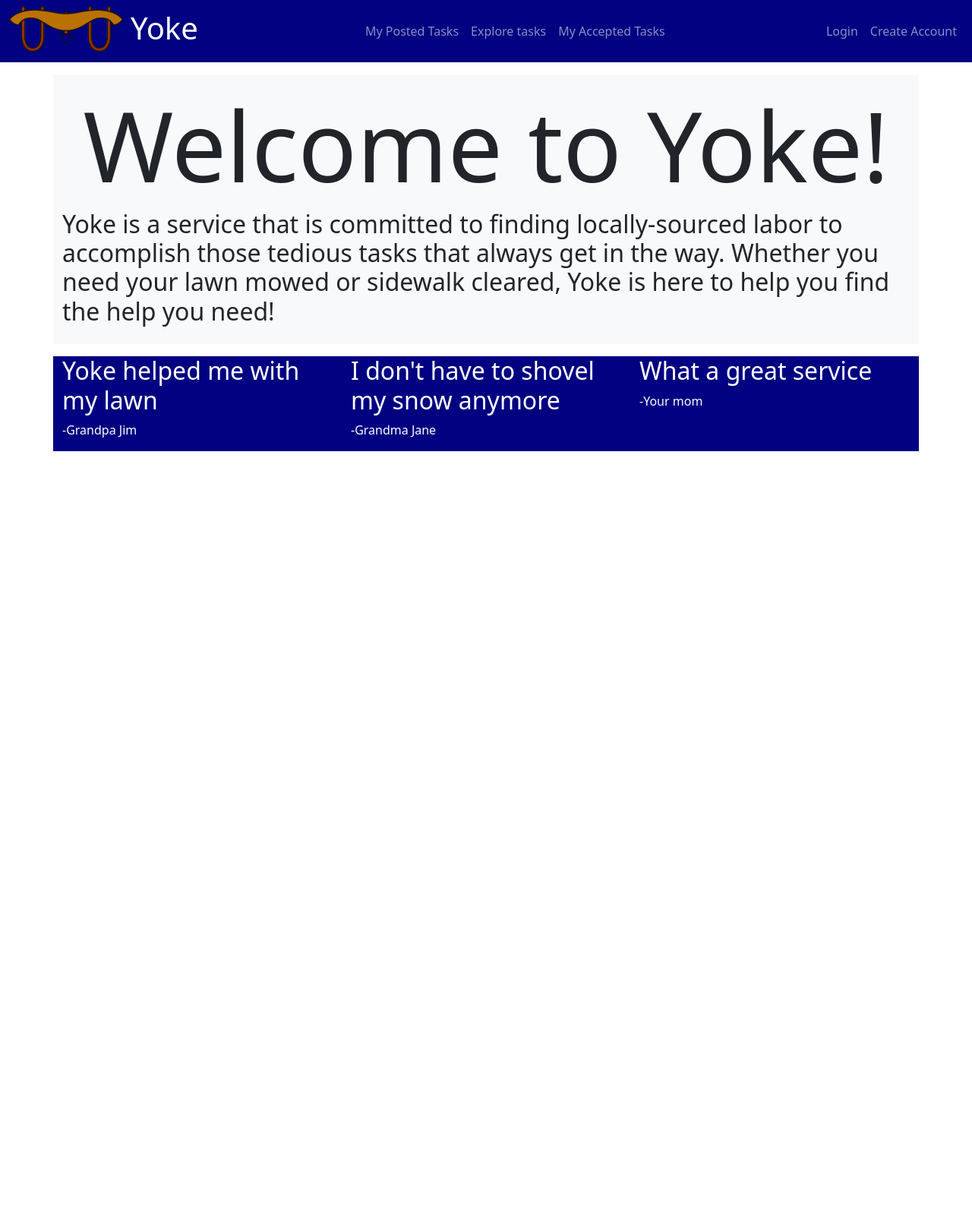
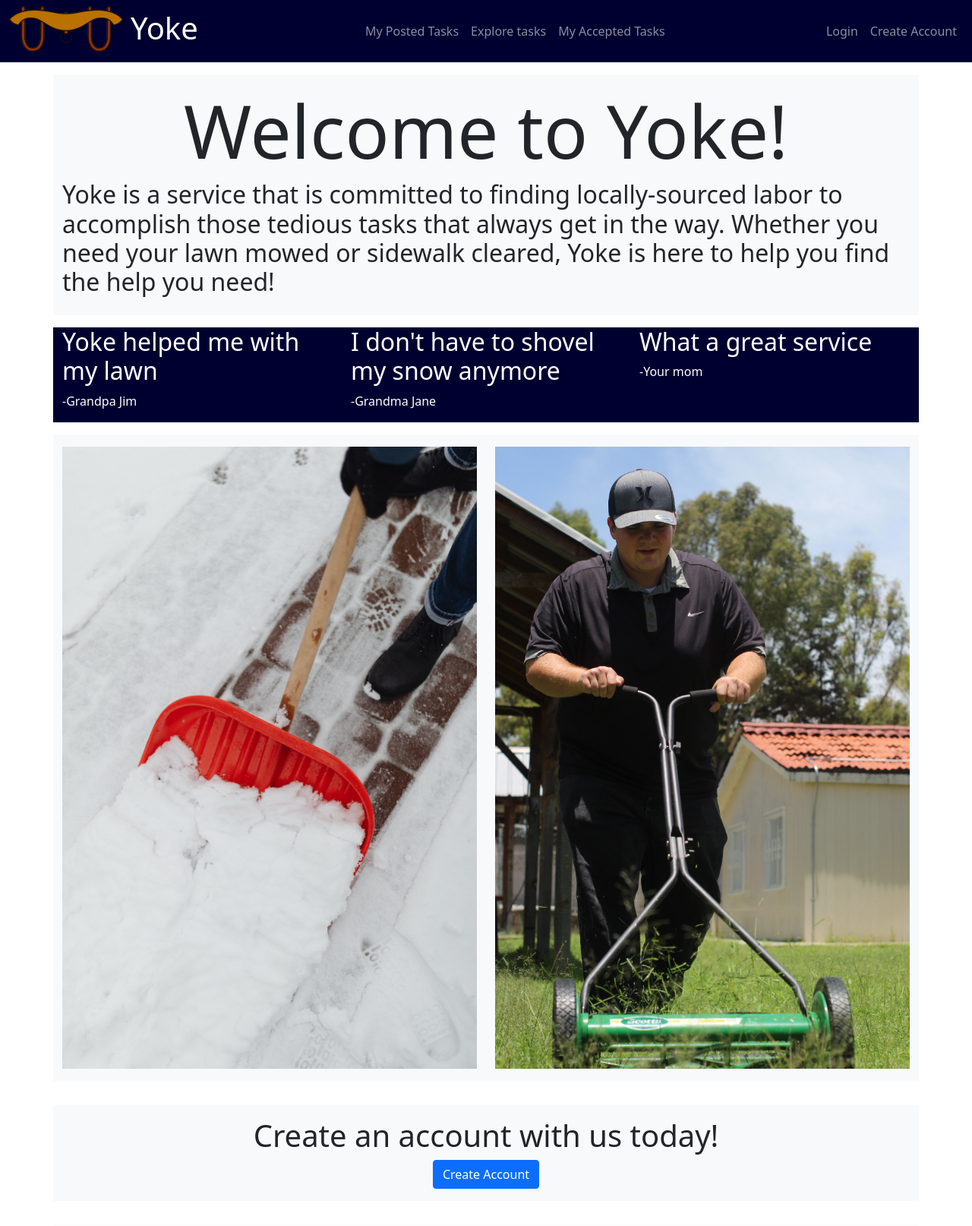
Before and after one commit to kaisermikael/Group-8-Yoke, a Django app: page /home in a window 1280 px wide. Shown: the top 1614 px of the page at 76% size. Before the commit the page ends 594 px from the top, so only its background shows below. Run offline with Django 4.2, Linux system fonts and the light colour scheme; some libraries are stand-ins or nearby versions.

Commit message:
changed colors and gave some love to the homepage

```diff
--- a/source/yokeProject/yokeApp/templates/registration/login.html
+++ b/source/yokeProject/yokeApp/templates/registration/login.html
@@ -13,7 +13,7 @@
   </head>
   <body>
        <!-- nav bar -->
-    <nav class="navbar navbar-expand-sm navbar-dark" style="background-color: rgb(1, 1, 129);">
+    <nav class="navbar navbar-expand-sm navbar-dark" style="background-color: rgb(0, 0, 48);">
 
             <div class="d-flex justify-content-center flex-row">
                  <a href="/" class=""><img src="{% static "yoke-transparent.png" %}" alt="My image" style="width: 150px;height: 60px"></a>
--- a/source/yokeProject/yokeApp/templates/yokeapp/create_account.html
+++ b/source/yokeProject/yokeApp/templates/yokeapp/create_account.html
@@ -13,7 +13,7 @@
   </head>
   <body>
        <!-- nav bar -->
-    <nav class="navbar navbar-expand-sm navbar-dark" style="background-color: rgb(1, 1, 129);">
+    <nav class="navbar navbar-expand-sm navbar-dark" style="background-color: rgb(0, 0, 48);">
 
             <div class="d-flex justify-content-center flex-row">
                  <a href="/" class=""><img src="{% static "yoke-transparent.png" %}" alt="My image" style="width: 150px;height: 60px"></a>
--- a/source/yokeProject/yokeApp/templates/yokeapp/home.html
+++ b/source/yokeProject/yokeApp/templates/yokeapp/home.html
@@ -22,7 +22,7 @@
   </head>
   <body>
         <!-- nav bar -->
-    <nav class="navbar navbar-expand-lg navbar-dark" style="background-color: rgb(1, 1, 129);">
+    <nav class="navbar navbar-expand-lg navbar-dark" style="background-color: rgb(0, 0, 48);">
         <div class="container-fluid">
             <div class="d-flex justify-content-center flex-row">
                  <a href="/" class=""><img src="{% static "yoke-transparent.png" %}" alt="My image" style="width: 150px;height: 60px"></a>
@@ -49,28 +49,63 @@
 
     {% if default == True %}
     <div class="container-lg">
+
         <div class="row">
             <div class="col bg-light py-3 my-3">
-                <h1 style=font-size:800% class="text-center">Welcome to Yoke!</h1>
+                <h1 style=font-size:600% class="text-center">Welcome to Yoke!</h1>
                 <h2>Yoke is a service that is committed to finding locally-sourced labor to accomplish those tedious tasks that always get in the way. Whether you need your lawn mowed or sidewalk cleared, Yoke is here to help you find the help you need!</h2>
             </div>
         </div>
 
         <div class="row">
-            <div class="col text-white" style="background-color: rgb(1, 1, 129)";>
+            <div class="col text-white" style="background-color: rgb(0, 0, 48)";>
                 <h2>Yoke helped me with my lawn</h2>
                 <p>-Grandpa Jim</p>
             </div>
-            <div class="col text-white" style="background-color: rgb(1, 1, 129);">
+            <div class="col text-white" style="background-color: rgb(0, 0, 48);">
                 <h2>I don't have to shovel my snow anymore</h2>
                 <p>-Grandma Jane</p>
             </div>
-            <div class="col text-white" style="background-color: rgb(1, 1, 129);">
+            <div class="col text-white" style="background-color: rgb(0, 0, 48);">
                 <h2>What a great service</h2>
                 <p>-Your mom</p>
             </div>
         </div>
 
+        <div class="row">
+            <div class="col bg-light py-3 my-3">
+                <!--royalty free images sourced from pexel.com-->
+                <img src="{% static "pexel.jpg" %}" class="img-fluid" alt="shovel">
+            </div>
+            <div class="col bg-light py-3 my-3">
+                <img src="{% static "pexel1.jpg" %}" class="img-fluid" alt="mower_q">
+            </div>
+        </div>
+
+        <div class="row">
+            <div class="col bg-light py-3 my-3">
+                <h1 class="text-center">Create an account with us today!</h1>
+                <div class="text-center">
+                    <a href="/create_account"><button type="submit" class="btn btn-primary">Create Account</button></a>
+                </div>
+            </div>
+        </div>
+
+        <div class="row">
+            <div class="col bg-light py-3 my-3">
+                <!--royalty free images sourced from pexel.com-->
+                <img src="{% static "pexel2.jpg" %}" class="img-fluid" alt="cats">
+            </div>
+        </div>
+
+        <div class="row">
+            <div class="col bg-light py-3 my-3">
+                <div class="text-center">
+                    <a href="/create_account"><button type="submit" class="btn btn-primary">About Yoke</button></a>
+                </div>
+
+            </div>
+        </div>
 
     </div>
     {% endif %}
@@ -82,7 +117,7 @@
     <div class="container-lg">
         <div class="row">
             <div id="post_task1" class="col-xl-4">
-                <div class="container text-white border py-3 my-3" style="background-color:  rgb(1, 1, 129);">
+                <div class="container text-white border py-3 my-3" style="background-color:  #00263A;">
                     <div class="d-flex align-items-center flex-column">
                         <h2>Post a new task</h2>
                         <a href="{% url 'CreateTaskPage' %}"><button type="button" class="btn btn-primary">Create</button></a>
@@ -90,7 +125,7 @@
                 </div>
             </div>
             <div class="col-xl-4">
-                <div class="container text-white border py-3 my-3 overflow-auto" style="background-color:  rgb(1, 1, 129);height: 900px;">
+                <div class="container text-white border py-3 my-3 overflow-auto" style="background-color:  #00263A;height: 900px;">
                     <h2>Completed posted tasks</h2>
                     {% for task in completed_user_posted_tasks %}
                     <div class="card bg-white rounded shadow text-black border py-2 my-2" style="background-color:  rgb(255, 255, 255);">
@@ -116,7 +151,7 @@
                 </div>
             </div>
             <div class="col-xl-4">
-                <div class="container text-white border py-3 my-3 overflow-auto" style="background-color:  rgb(1, 1, 129);height: 900px;">
+                <div class="container text-white border py-3 my-3 overflow-auto" style="background-color:  #00263A;height: 900px;">
                     <h2>Currently available tasks</h2>
                     {% for task in incomplete_user_posted_tasks %}
                     <div class="card bg-white rounded shadow text-black border py-2 my-2" style="background-color:  rgb(255, 255, 255);">
@@ -151,7 +186,7 @@
     <div class="container-lg">
         <div class="row">
             <div class="col-xl-4">
-                <div class="container text-white border py-3 my-3" style="background-color:  rgb(1, 1, 129);">
+                <div class="container text-white border py-3 my-3" style="background-color:  #00263A;">
                     <div class="d-flex align-items-center flex-column">
                         <h2>Find more tasks to complete</h2>
                         <a href="/explore_tasks"><button type="button" class="btn btn-primary">Explore</button></a>
@@ -159,7 +194,7 @@
                 </div>
             </div>
             <div class="col-xl-4">
-                <div class="container text-white border py-3 my-3 overflow-auto" style="background-color:  rgb(1, 1, 129);height: 900px;">
+                <div class="container text-white border py-3 my-3 overflow-auto" style="background-color:  #00263A;height: 900px;">
                     <h2>Completed tasks</h2>
                     {% for task in user_completed_tasks %}
                     <div class="card bg-white rounded shadow text-black border py-2 my-2" style="background-color:  rgb(255, 255, 255);">
@@ -184,7 +219,7 @@
                 </div>
             </div>
             <div class="col-xl-4">
-                <div class="container text-white border py-3 my-3 overflow-auto" style="background-color:  rgb(1, 1, 129);height: 900px;">
+                <div class="container text-white border py-3 my-3 overflow-auto" style="background-color:  #00263A;height: 900px;">
                     <h2>Queued Tasks</h2>
                     {% for task in user_accepted_tasks %}
                     <div class="card bg-white rounded shadow text-black border py-2 my-2" style="background-color:  rgb(255, 255, 255);">
```
Also changed, not shown: source/yokeProject/yokeApp/static/pexel.jpg (added), source/yokeProject/yokeApp/static/pexel1.jpg (added), 1 other file.
